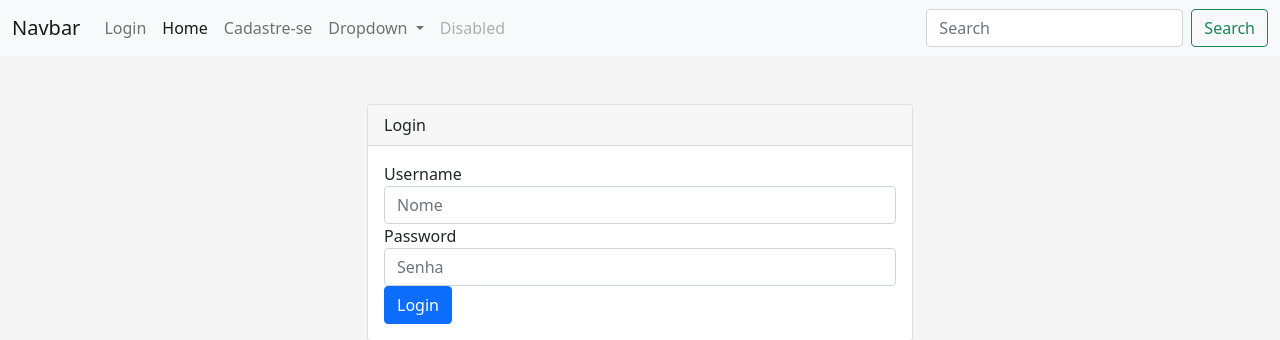
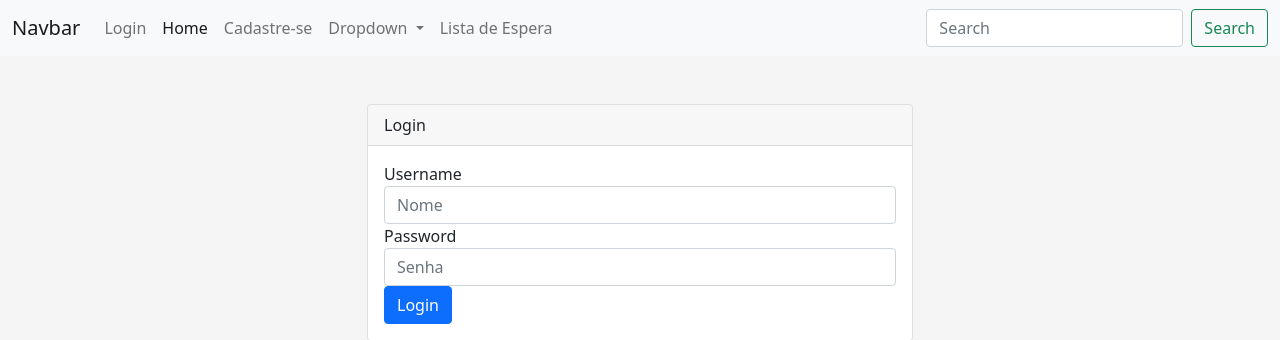
Before and after one commit to ProgMod-2024-1/Projeto-Modular-24.1, a Flask app: page /principal/login in a window 1280 px wide. Shown: the top 340 px of the page. Run offline with Flask 3, Linux system fonts and the light colour scheme; some libraries are stand-ins or nearby versions.

Commit message:
Update main.html

```diff
--- a/project/templates/main.html
+++ b/project/templates/main.html
@@ -1,4 +1,4 @@
-<!-- templates/base.html -->
+<!-- templates/main.html -->
 <!DOCTYPE html>
 <html lang="en">
 <head>
@@ -42,14 +42,14 @@
                   Dropdown
                 </a>
                 <ul class="dropdown-menu" aria-labelledby="navbarDropdown">
-                  <li><a class="dropdown-item" href="#">Action</a></li>
+                  <li><a class="dropdown-item" href="#">Lista de Espera</a></li>
                   <li><a class="dropdown-item" href="#">Another action</a></li>
                   <li><hr class="dropdown-divider"></li>
                   <li><a class="dropdown-item" href="#">Something else here</a></li>
                 </ul>
               </li>
               <li class="nav-item">
-                <a class="nav-link disabled" href="#" tabindex="-1" aria-disabled="true">Disabled</a>
+                <a class="nav-link" href="{{ url_for('lista_espera.pagina_lista') }}" tabindex="-1" aria-disabled="false">Lista de Espera</a>
               </li>
             </ul>
             <form class="d-flex">
@@ -65,16 +65,18 @@
         {% include '/main/alerts.html' %}
         {% block content %}
         Default content if none provided.
+
         {% endblock %}
     </main>
 
 
   </body>
-  <footer class="footer">
-      <div class="container">
-          <p>&copy; 2024 EduPlatform. All rights reserved.</p>
-      </div>
-  </footer>
+<footer class="footer">
+    <div class="container">
+        <p>&copy; 2024 EduPlatform. All rights reserved.</p>
+
+    </div>
+</footer>
   <script src="https://code.jquery.com/jquery-3.2.1.slim.min.js" integrity="sha384-KJ3o2DKtIkvYIK3UENzmM7KCkRr/rE9/Qpg6aAZGJwFDMVNA/GpGFF93hXpG5KkN" crossorigin="anonymous"></script>
   <script src="https://cdnjs.cloudflare.com/ajax/libs/popper.js/1.12.9/umd/popper.min.js" integrity="sha384-ApNbgh9B+Y1QKtv3Rn7W3mgPxhU9K/ScQsAP7hUibX39j7fakFPskvXusvfa0b4Q" crossorigin="anonymous"></script>
   <script src="https://cdn.jsdelivr.net/npm/bootstrap@5.1.3/dist/js/bootstrap.bundle.min.js"></script>    {% block scripts %}{% endblock %}
```
